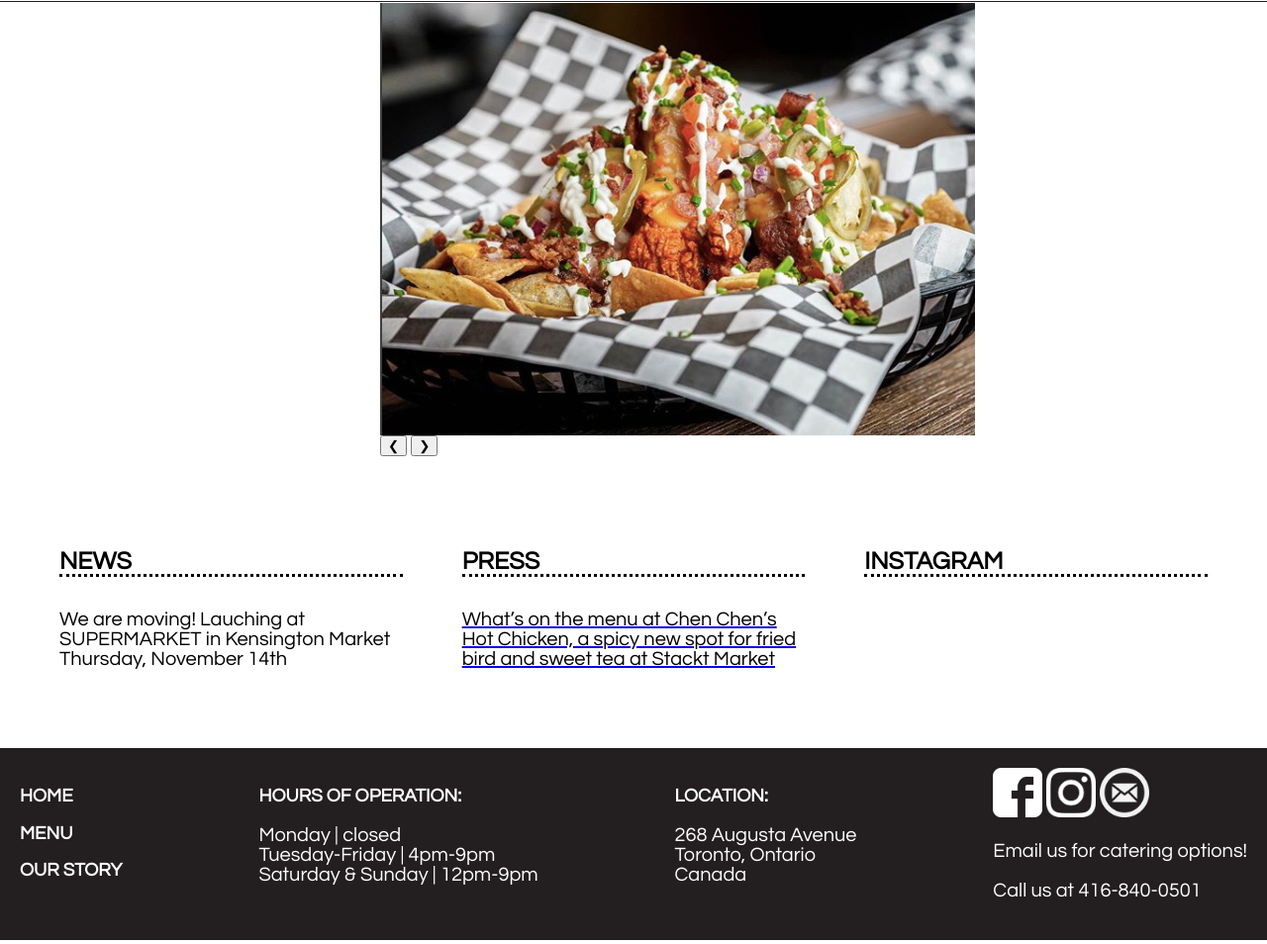
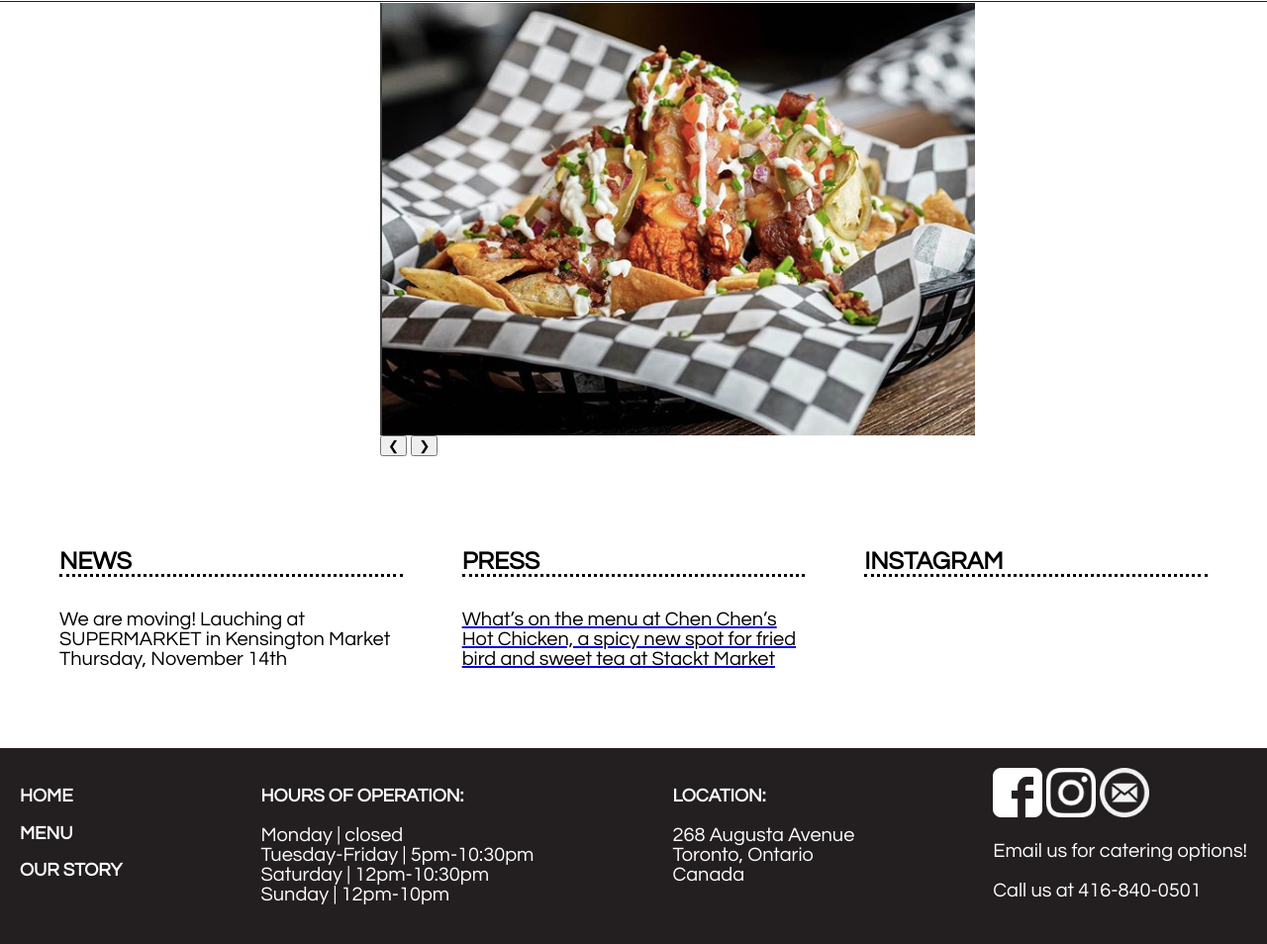
Before and after one commit to jcwangg/ChenChensHotChicken, a plain HTML site: page index.html in a window 1280 px wide. Shown: the part 361-1315 px from the top of the page at 99% size. Drawn offline with Linux system fonts and the light colour scheme.

Commit message:
Update index.html

```diff
--- a/index.html
+++ b/index.html
@@ -97,7 +97,7 @@
 		</div>
 		<div id = "hours">
 			<h3>HOURS OF OPERATION:</h3>
-				<p class = "white">Monday | closed<br/>Tuesday-Friday | 4pm-9pm<br/>Saturday & Sunday | 12pm-9pm<br/> </p>
+				<p class = "white">Monday | closed<br/>Tuesday-Friday | 5pm-10:30pm<br/>Saturday | 12pm-10:30pm<br/>Sunday | 12pm-10pm<br/> </p>
 		</div>
 		<div id = "location">
 			<h3>LOCATION:</h3>
```
